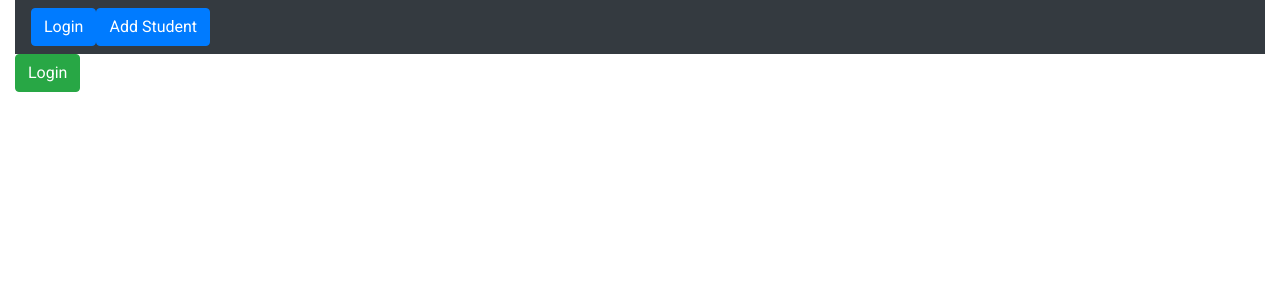
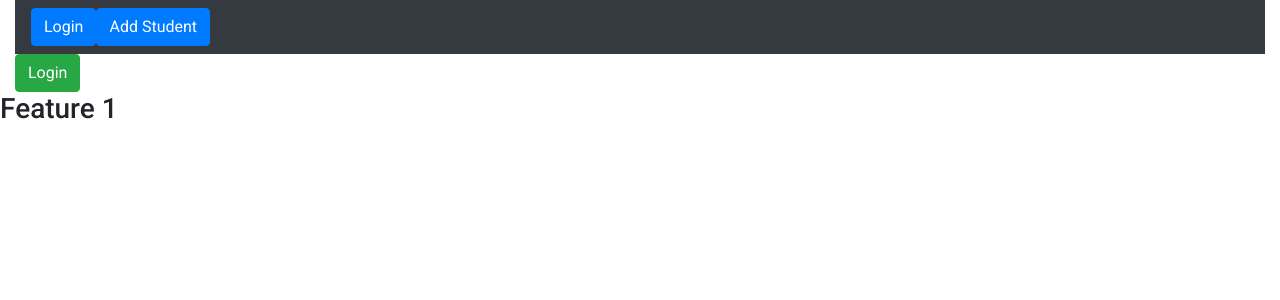
Before and after one commit to SenslyBrothers/springAngular1, an Angular app: page /login in a window 1280 px wide. Shown: the top 300 px of the page. Built offline with nearby package versions, Linux system fonts and the light colour scheme; no server answers.

Commit message:
feature one

```diff
--- a/src/app/login/login.component.html
+++ b/src/app/login/login.component.html
@@ -2,4 +2,8 @@
     <div class="col-12">
         <button class="btn btn-success">Login</button>
     </div>
+
+    <div>
+        <h3>Feature 1</h3>
+    </div>
 </div>
```
